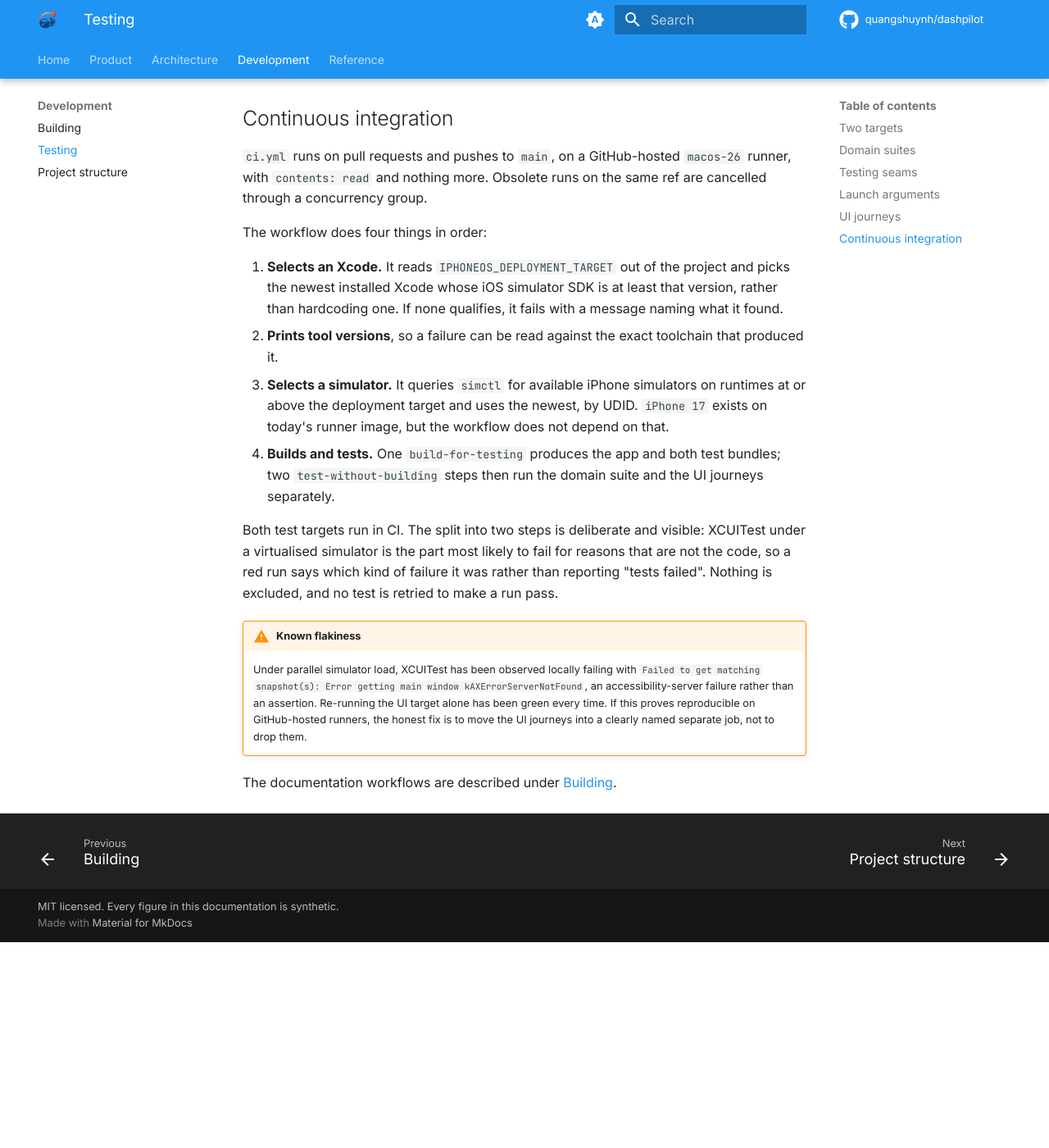
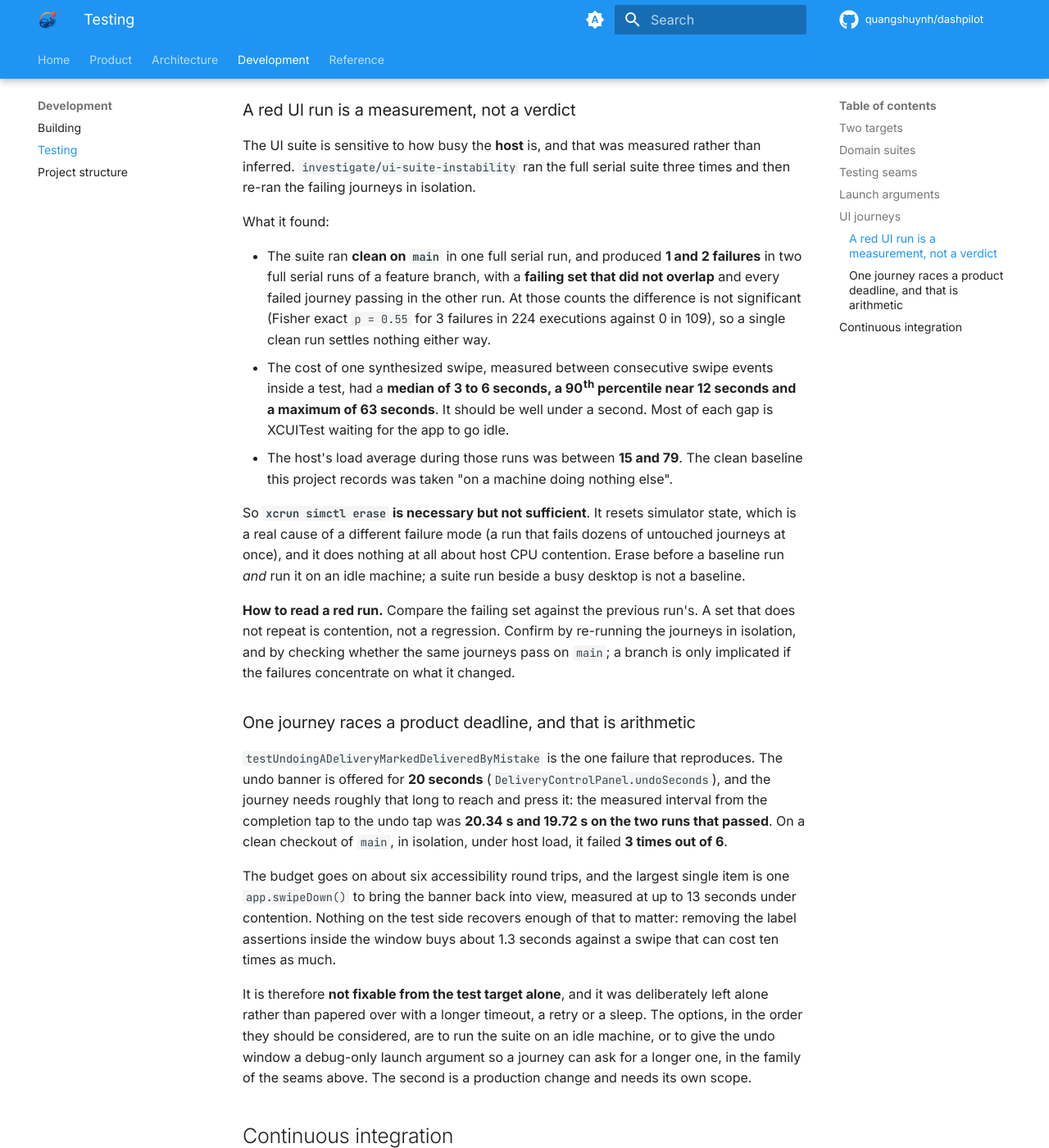
Before and after one commit to quangshuynh/dashpilot, an MkDocs documentation site: the page built from docs/development/testing.md, in a window 1280 px wide and 1400 px high, scrolled down 13649 px. Shown: the whole window at 82% size. Built offline with MkDocs 1.6.1 and Material for MkDocs 9.7.7, drawn with Linux system fonts in a browser that asks for light colours; comment, search, counter and statistics services are not loaded; before the commit the page ends 14798 px from its top, so only the background shows below that.

Commit message:
docs: record what a red UI run measures, and the one journey that races a deadline
`investigate/ui-suite-instability` set out to decide whether the UI failures on
`feat/historical-completion-to-cancellation` were a regression. They are not.

Measured rather than argued. The full serial suite ran clean on `main` and
produced 1 and 2 failures on the feature branch, with a failing set that did not
overlap and every failed journey passing in the other run; at those counts the
difference is not significant (Fisher exact p = 0.55). One synthesized swipe cost
a median of 3 to 6 seconds and up to 63, where it should cost well under one, and
the host's load average during the runs was between 15 and 79. The clean baseline
this project quotes was taken on a machine doing nothing else, so `simctl erase`
is necessary and not sufficient: it resets the simulator, not the host.

One failure does reproduce, and it is arithmetic rather than luck. The undo banner
is offered for 20 seconds and the journey needs about that long to reach and press
it: 20.34 s and 19.72 s on the two runs that passed. On a clean checkout of `main`,
in isolation, under load, it fails 3 times in 6. The budget goes on six
accessibility round trips, the largest being one swipe measured at up to 13
seconds, so no test-side change recovers enough of it to matter.

No test or production code is touched. Papering it over with a longer timeout, a
retry or a sleep would hide the product failures these journeys exist to catch,
and the two options worth considering are recorded instead.

```diff
--- a/docs/development/testing.md
+++ b/docs/development/testing.md
@@ -307,6 +307,54 @@ Two lessons are worth repeating when adding journeys:
   summary rebuilds its sections whenever it re-measures routes, which dismissed the export sheet
   before it had written anything; the modifier belongs on the `List`.
 
+### A red UI run is a measurement, not a verdict
+
+The UI suite is sensitive to how busy the **host** is, and that was measured rather than inferred.
+`investigate/ui-suite-instability` ran the full serial suite three times and then re-ran the failing
+journeys in isolation.
+
+What it found:
+
+- The suite ran **clean on `main`** in one full serial run, and produced **1 and 2 failures** in two
+  full serial runs of a feature branch, with a **failing set that did not overlap** and every failed
+  journey passing in the other run. At those counts the difference is not significant
+  (Fisher exact `p = 0.55` for 3 failures in 224 executions against 0 in 109), so a single clean run
+  settles nothing either way.
+- The cost of one synthesized swipe, measured between consecutive swipe events inside a test, had a
+  **median of 3 to 6 seconds, a 90th percentile near 12 seconds and a maximum of 63 seconds**. It
+  should be well under a second. Most of each gap is XCUITest waiting for the app to go idle.
+- The host's load average during those runs was between **15 and 79**. The clean baseline this
+  project records was taken "on a machine doing nothing else".
+
+So **`xcrun simctl erase` is necessary but not sufficient**. It resets simulator state, which is a
+real cause of a different failure mode (a run that fails dozens of untouched journeys at once), and
+it does nothing at all about host CPU contention. Erase before a baseline run *and* run it on an idle
+machine; a suite run beside a busy desktop is not a baseline.
+
+**How to read a red run.** Compare the failing set against the previous run's. A set that does not
+repeat is contention, not a regression. Confirm by re-running the journeys in isolation, and by
+checking whether the same journeys pass on `main`; a branch is only implicated if the failures
+concentrate on what it changed.
+
+### One journey races a product deadline, and that is arithmetic
+
+`testUndoingADeliveryMarkedDeliveredByMistake` is the one failure that reproduces. The undo banner is
+offered for **20 seconds** (`DeliveryControlPanel.undoSeconds`), and the journey needs roughly that
+long to reach and press it: the measured interval from the completion tap to the undo tap was
+**20.34 s and 19.72 s on the two runs that passed**. On a clean checkout of `main`, in isolation,
+under host load, it failed **3 times out of 6**.
+
+The budget goes on about six accessibility round trips, and the largest single item is one
+`app.swipeDown()` to bring the banner back into view, measured at up to 13 seconds under contention.
+Nothing on the test side recovers enough of that to matter: removing the label assertions inside the
+window buys about 1.3 seconds against a swipe that can cost ten times as much.
+
+It is therefore **not fixable from the test target alone**, and it was deliberately left alone rather
+than papered over with a longer timeout, a retry or a sleep. The options, in the order they should be
+considered, are to run the suite on an idle machine, or to give the undo window a debug-only launch
+argument so a journey can ask for a longer one, in the family of the seams above. The second is a
+production change and needs its own scope.
+
 ## Continuous integration
 
 `ci.yml` runs on pull requests and pushes to `main`, on a GitHub-hosted `macos-26` runner, with
```
